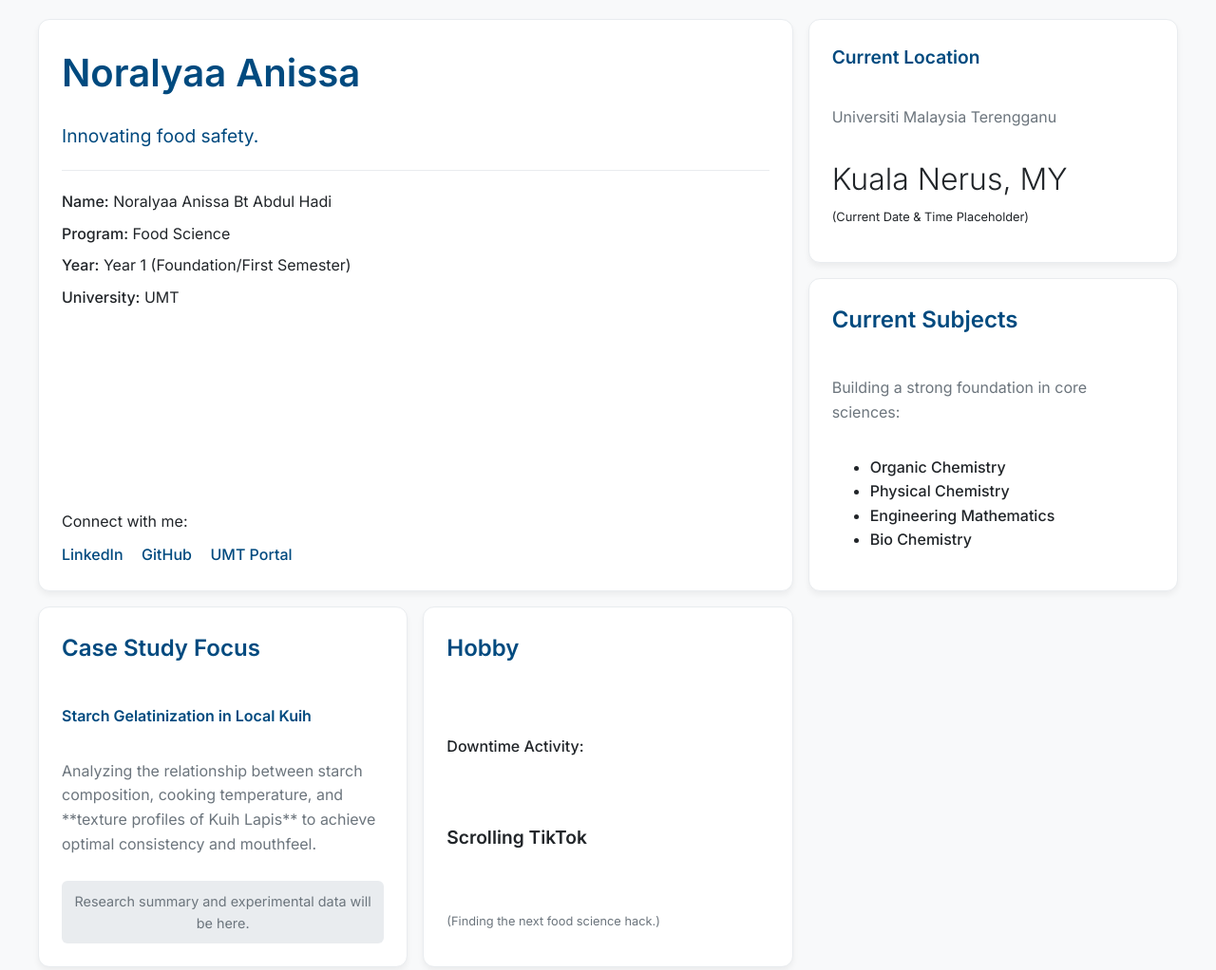
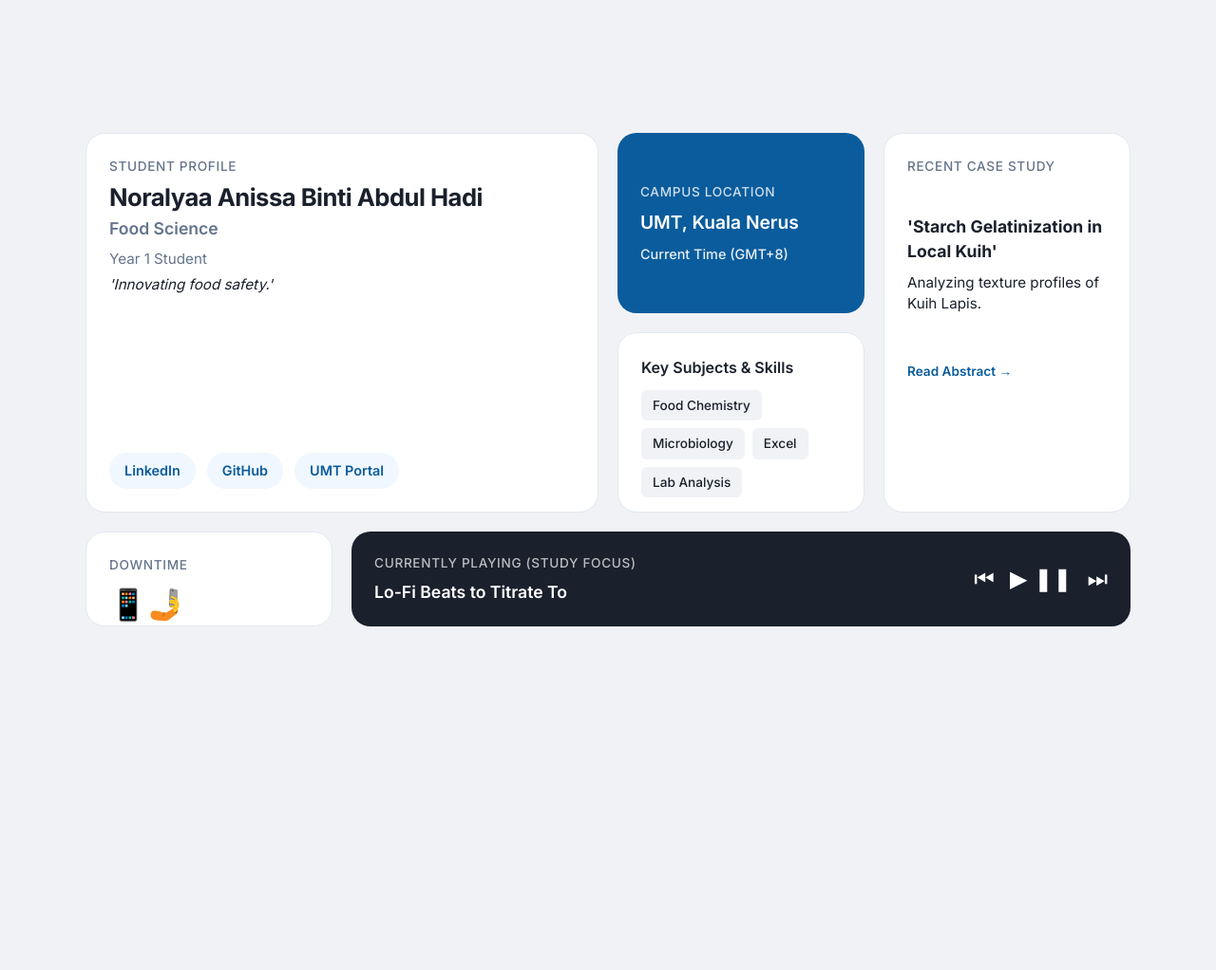
Before and after one commit to s81413/S81413.github.io, a plain HTML site: page index.html in a window 1280 px wide. Shown: the top 1022 px of the page at 95% size. After the commit the page ends 800 px from the top, so only its background shows below. Drawn offline with Linux system fonts and the light colour scheme.

Commit message:
Initial upload

```diff
--- a/index.html
+++ b/index.html
@@ -3,240 +3,255 @@
 <head>
     <meta charset="UTF-8">
     <meta name="viewport" content="width=device-width, initial-scale=1.0">
-    <title>Student Bento Grid Landing Page - Noralyaa Anissa</title>
-    <link href="https://fonts.googleapis.com/css2?family=Inter:wght@100..900&display=swap" rel="stylesheet">
+    <title>Student Bento Profile - Noralyaa Anissa</title>
+    <link rel="preconnect" href="https://fonts.googleapis.com">
+    <link rel="preconnect" href="https://fonts.gstatic.com" crossorigin>
+    <link href="https://fonts.googleapis.com/css2?family=Inter:wght@400;500;600;700&display=swap" rel="stylesheet">
+
     <style>
-        /*
-         * --- Technical Rules ---
-         * 1. Single HTML file with internal CSS.
-         * 2. Fully responsive (Grid on desktop, Stacked on mobile).
-         * 3. Modern sans-serif font (Inter).
-         * 4. Clean, scientific, and modern color palette.
-         */
+        /* --- CSS Variables for Palette and Spacing --- */
+        :root {
+            /* A clean, scientific palette */
+            --color-bg-main: #F0F2F5;     /* Very soft grey-blue background */
+            --color-card-bg: #FFFFFF;     /* Pure white cards */
+            --color-text-primary: #1A202C; /* Deep dark grey for readability */
+            --color-text-secondary: #64748B; /* Muted grey for labels */
+            /* UPDATED ACCENT COLOR: Deep Ocean Blue for UMT theme */
+            --color-accent: #0A5C9C;
+            --color-border: #E2E8F0;      /* Subtle card borders */
 
-        :root {
-            --color-background: #F8F9FA; /* Soft White */
-            --color-card-bg: #FFFFFF; /* Pure White */
-            --color-text-primary: #212529; /* Dark Grey */
-            --color-text-secondary: #6C757D; /* Medium Grey */
-            --color-accent: #004A7F; /* Deep Ocean Blue (New UMT Theme) */
-            --color-border: #E9ECEF; /* Very Light Grey */
-            --spacing-gap: 16px;
-            --border-radius: 12px;
+            --card-radius: 20px;          /* Modern rounded corners */
+            --card-padding: 24px;         /* internal breathing room */
+            --grid-gap: 20px;             /* space between cards */
         }
 
-        /* Base Styles */
+        /* --- Global Resets & Typography --- */
+        * {
+            margin: 0;
+            padding: 0;
+            box-sizing: border-box;
+        }
+
         body {
             font-family: 'Inter', sans-serif;
-            background-color: var(--color-background);
+            background-color: --color-bg-main;
+            background: var(--color-bg-main);
             color: var(--color-text-primary);
-            margin: 0;
             padding: 20px;
+            line-height: 1.5;
             min-height: 100vh;
-            line-height: 1.6;
+            display: flex;
+            justify-content: center;
+            align-items: center;
         }
 
-        /* Container for the Bento Grid */
-        .bento-grid-container {
-            display: grid;
-            max-width: 1200px;
-            margin: 0 auto;
-            gap: var(--spacing-gap);
+        /* Typography Helpers */
+        h1 { font-size: 1.6rem; font-weight: 700; letter-spacing: -0.02em; line-height: 1.2; }
+        h2 { font-size: 1.1rem; font-weight: 600; color: var(--color-text-secondary); margin-top: 4px; }
+        h3 { font-size: 1rem; font-weight: 600; margin-bottom: 12px; }
+        .label { font-size: 0.85rem; color: var(--color-text-secondary); font-weight: 500; text-transform: uppercase; letter-spacing: 0.05em; margin-bottom: 8px; display: block; }
+        p { font-size: 0.95rem; }
+
+        /* --- Main Grid Container --- */
+        /* Mobile First Approach: Stacked layout by default */
+        .bento-container {
+            display: flex;
+            flex-direction: column;
+            gap: var(--grid-gap);
+            width: 100%;
+            max-width: 500px; /* Restrict width on mobile for readability */
         }
 
-        /* Card Styles */
+        /* --- General Card Styles --- */
         .bento-card {
-            background-color: var(--color-card-bg);
+            background: var(--color-card-bg);
+            border-radius: var(--card-radius);
+            padding: var(--card-padding);
             border: 1px solid var(--color-border);
-            border-radius: var(--border-radius);
-            padding: 24px;
-            box-shadow: 0 4px 6px rgba(0, 0, 0, 0.05);
+            /* Subtle transition for potential hover effects later */
+            transition: transform 0.2s ease, box-shadow 0.2s ease;
+            overflow: hidden; /* Keeps content inside rounded corners */
             display: flex;
             flex-direction: column;
-            justify-content: space-between;
-            overflow: hidden; /* Ensures content respects border radius */
         }
 
-        .bento-card h3 {
-            margin-top: 0;
-            font-size: 1.5em;
+        /* --- Specific Card Styling --- */
+
+        /* Card 1: Profile */
+        .card-profile {
+            justify-content: space-between;
+            min-height: 260px;
+        }
+        .profile-links {
+            display: flex;
+            gap: 12px;
+            margin-top: 20px;
+        }
+        .link-item {
+            font-size: 0.9rem;
             font-weight: 600;
             color: var(--color-accent);
+            text-decoration: none;
+            padding: 8px 16px;
+            background: #F0F7FF; /* Very light accent bg */
+            border-radius: 50px;
         }
 
-        .bento-card p {
-            color: var(--color-text-secondary);
+        /* Card 2: Location & Time */
+        .card-location {
+            justify-content: center;
+            background: var(--color-accent); /* Use accent color for contrast */
+            color: white;
+            border: none;
         }
+        .card-location .label { color: rgba(255,255,255,0.8); }
+        .location-data { font-size: 1.2rem; font-weight: 600; }
 
-        .bento-card strong {
-            color: var(--color-text-primary);
+        /* Card 3: Tech Stack */
+        .tech-list {
+            list-style: none;
+            display: flex;
+            flex-wrap: wrap;
+            gap: 8px;
+        }
+        .tech-pill {
+            font-size: 0.85rem;
+            background: var(--color-bg-main);
+            padding: 6px 12px;
+            border-radius: 6px;
             font-weight: 500;
         }
 
-        /* Accent Styles for links */
-        .social-links a {
-            color: var(--color-accent);
-            text-decoration: none;
-            font-weight: 500;
-            margin-right: 15px;
-            transition: color 0.2s;
+        /* Card 4: Case Study */
+        .study-content {
+            display: flex;
+            flex-direction: column;
+            justify-content: center;
+            height: 100%;
+        }
+        .study-title { font-size: 1.1rem; font-weight: 700; }
+
+        /* Card 5: Hobby */
+        .hobby-icon-placeholder {
+            font-size: 2rem;
+            margin-bottom: 10px;
         }
 
-        .social-links a:hover {
-            color: #00365D; /* Darker accent on hover */
+        /* Card 6: Playlist */
+        .card-playlist {
+            flex-direction: row;
+            align-items: center;
+            justify-content: space-between;
+            background: #1A202C; /* Dark theme for media player vibe */
+            color: white;
+            border: none;
+        }
+        .playlist-info .label { color: rgba(255,255,255,0.7); }
+        .play-controls {
+            font-size: 1.5rem;
+            /* Placeholder for controls */
+            display: flex;
+            gap: 16px;
         }
 
-        /* Utility Classes for content */
-        .detail-item {
-            margin-bottom: 8px;
-        }
-
-        .time-display {
-            font-size: 2em;
-            font-weight: 300;
-            margin-top: 10px;
-            color: var(--color-text-primary);
-        }
-
-        /* Desktop Layout (3-column grid) */
-        @media (min-width: 769px) {
-            .bento-grid-container {
-                grid-template-columns: repeat(3, 1fr);
-                grid-template-rows: auto auto;
+        /* --- Desktop Grid Layout (Media Query) --- */
+        @media (min-width: 900px) {
+            body {
+                align-items: center; /* Center vertically on large screens */
             }
 
-            #card-profile {
-                grid-column: span 2;
-                grid-row: span 2;
+            .bento-container {
+                max-width: 1100px;
+                display: grid;
+                /* Create a 4-column grid for flexible sizing */
+                grid-template-columns: repeat(4, 1fr);
+                /* Define rows explicitly for better control over height */
+                grid-template-rows: 190px 190px 100px;
+                gap: var(--grid-gap);
+                /* Define named areas for easy placement */
+                grid-template-areas:
+                    "profile profile location study"
+                    "profile profile tech     study"
+                    "hobby   playlist playlist playlist";
             }
 
-            #card-location {
-                grid-column: 3 / 4;
-                grid-row: 1 / 2;
-            }
-
-            #card-tech-stack {
-                grid-column: 3 / 4;
-                grid-row: 2 / 3;
-            }
-
-            #card-case-study {
-                grid-column: 1 / 2;
-                grid-row: 3 / 4;
-            }
-
-            #card-hobby {
-                grid-column: 2 / 3;
-                grid-row: 3 / 4;
-            }
-
-            #card-playlist {
-                grid-column: 1 / 4;
-                grid-row: 4 / 5;
-            }
-
-            #card-profile { min-height: 400px; }
-        }
-
-        /* Mobile Layout (Stacked) */
-        @media (max-width: 768px) {
-            .bento-grid-container {
-                grid-template-columns: 1fr;
-            }
-
-            #card-location, #card-hobby {
-                min-height: 100px;
-                padding: 16px;
-            }
-        }
-
-        /* Placeholder Content Styling */
-        .placeholder-content {
-            background-color: var(--color-border);
-            padding: 10px;
-            border-radius: 6px;
-            text-align: center;
-            color: var(--color-text-secondary);
-            font-size: 0.9em;
-            margin-top: 10px;
-        }
-
-        .playlist-placeholder {
-            height: 100px;
-            display: flex;
-            align-items: center;
-            justify-content: center;
-            background-color: #E6F0F4;
-            border: 1px dashed var(--color-accent);
+            /* Assign cards to grid areas and adjust heights where needed */
+            .card-profile  { grid-area: profile; }
+            .card-location { grid-area: location; }
+            .card-tech     { grid-area: tech; }
+            .card-study    { grid-area: study; }
+            .card-hobby    { grid-area: hobby; }
+            .card-playlist { grid-area: playlist; }
         }
     </style>
 </head>
 <body>
 
-    <div class="bento-grid-container">
+    <main class="bento-container">
 
-        <div id="card-profile" class="bento-card">
-            <div>
-                <h3 style="font-size: 2.5em; margin-bottom: 5px;">Noralyaa Anissa</h3>
-                <p style="font-size: 1.2em; color: var(--color-accent); margin-bottom: 20px;">Innovating food safety.</p>
-                <hr style="border: 0; height: 1px; background-color: var(--color-border); margin: 20px 0;">
-
-                <div class="detail-item"><strong>Name:</strong> Noralyaa Anissa Bt Abdul Hadi</div>
-                <div class="detail-item"><strong>Program:</strong> Food Science</div>
-                <div class="detail-item"><strong>Year:</strong> Year 1 (Foundation/First Semester)</div>
-                <div class="detail-item"><strong>University:</strong> UMT</div>
+        <div class="bento-card card-profile">
+            <div class="profile-header">
+                <span class="label">Student Profile</span>
+                <h1>Noralyaa Anissa Binti Abdul Hadi</h1>
+                <h2>Food Science</h2>
+                <p style="margin-top: 8px; color: var(--color-text-secondary);">Year 1 Student</p>
+                <p style="margin-top: 4px; font-style: italic;">'Innovating food safety.'</p>
             </div>
-
-            <div class="social-links">
-                <p style="color: var(--color-text-primary); margin-bottom: 10px;">Connect with me:</p>
-                <a href="#" target="_blank">LinkedIn</a>
-                <a href="#" target="_blank">GitHub</a>
-                <a href="#" target="_blank">UMT Portal</a>
+            <div class="profile-links">
+                <a href="#" class="link-item">LinkedIn</a>
+                <a href="#" class="link-item">GitHub</a>
+                <a href="#" class="link-item">UMT Portal</a>
             </div>
         </div>
 
-        <div id="card-location" class="bento-card">
-            <h3 style="font-size: 1.2em;">Current Location</h3>
-            <p>Universiti Malaysia Terengganu</p>
-            <div class="time-display">Kuala Nerus, MY</div>
-            <p style="font-size: 0.8em; color: var(--color-text-primary); margin-top: 5px;">(Current Date & Time Placeholder)</p>
+        <div class="bento-card card-location">
+            <div>
+                <span class="label">Campus Location</span>
+                <div class="location-data">UMT, Kuala Nerus</div>
+                <div style="margin-top: 8px; font-weight: 500; font-size: 0.9rem; opacity: 0.9;">Current Time (GMT+8)</div>
+            </div>
         </div>
 
-        <div id="card-tech-stack" class="bento-card">
-            <h3>Current Subjects</h3>
-            <p>Building a strong foundation in core sciences:</p>
-            <ul>
-                <li><strong>Organic Chemistry</strong></li>
-                <li><strong>Physical Chemistry</strong></li>
-                <li><strong>Engineering Mathematics</strong></li>
-                <li><strong>Bio Chemistry</strong></li>
+        <div class="bento-card card-tech">
+            <h3>Key Subjects & Skills</h3>
+            <ul class="tech-list">
+                <li class="tech-pill">Food Chemistry</li>
+                <li class="tech-pill">Microbiology</li>
+                <li class="tech-pill">Excel</li>
+                <li class="tech-pill">Lab Analysis</li>
             </ul>
         </div>
 
-        <div id="card-case-study" class="bento-card">
-            <h3>Case Study Focus</h3>
-            <p style="color: var(--color-accent); font-weight: 600;">Starch Gelatinization in Local Kuih</p>
-            <p>Analyzing the relationship between starch composition, cooking temperature, and **texture profiles of Kuih Lapis** to achieve optimal consistency and mouthfeel.</p>
-            <div class="placeholder-content">
-                Research summary and experimental data will be here.
+        <div class="bento-card card-study">
+            <div>
+                 <span class="label">Recent Case Study</span>
+                 <div class="study-content">
+                    <div class="study-title">'Starch Gelatinization in Local Kuih'</div>
+                    <p style="margin-top: 8px; font-size: 0.95rem;">Analyzing texture profiles of Kuih Lapis.</p>
+                 </div>
+                 <span style="font-size: 0.85rem; color: var(--color-accent); font-weight: 600; margin-top: 16px; display:block;">Read Abstract &rarr;</span>
             </div>
         </div>
 
-        <div id="card-hobby" class="bento-card">
-            <h3>Hobby</h3>
-            <p><strong>Downtime Activity:</strong></p>
-            <p style="font-size: 1.2em; font-weight: 600; color: var(--color-text-primary);">Scrolling TikTok</p>
-            <p style="font-size: 0.8em;">(Finding the next food science hack.)</p>
+        <div class="bento-card card-hobby">
+            <span class="label">Downtime</span>
+            <div class="hobby-icon-placeholder">📱🤳</div>
+            <div style="font-weight: 600;">Scrolling TikTok</div>
         </div>
 
-        <div id="card-playlist" class="bento-card">
-            <h3>Study Focus Music</h3>
-            <div class="playlist-placeholder">
-                <p style="color: var(--color-accent); font-weight: 600;">[ Spotify / YouTube Music Player Embed Placeholder ]</p>
+        <div class="bento-card card-playlist">
+            <div class="playlist-info">
+                <span class="label">Currently Playing (Study Focus)</span>
+                <div style="font-weight: 600; font-size: 1.1rem;">Lo-Fi Beats to Titrate To</div>
+            </div>
+            <div class="play-controls">
+                <span>⏮</span>
+                <span>▶ ❚❚</span>
+                <span>⏭</span>
             </div>
         </div>
 
-    </div>
+    </main>
 
 </body>
 </html>
```
